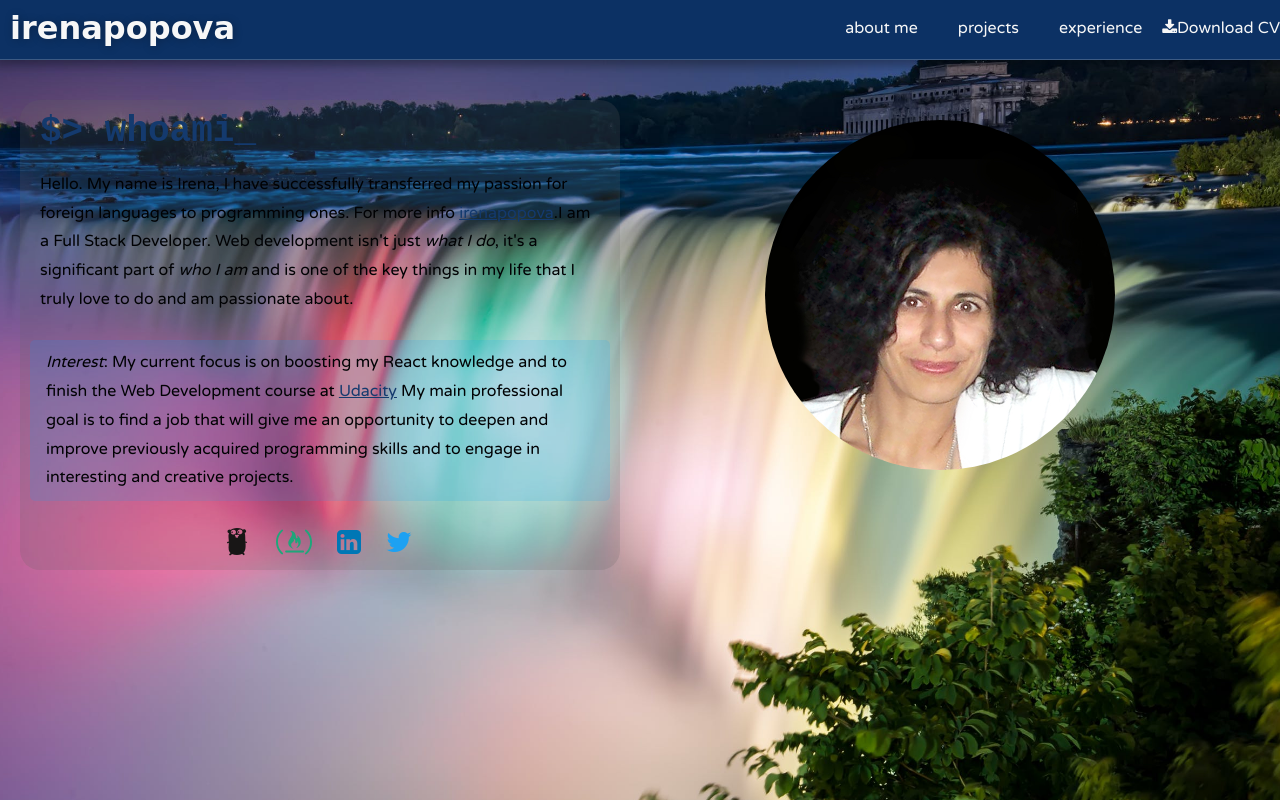
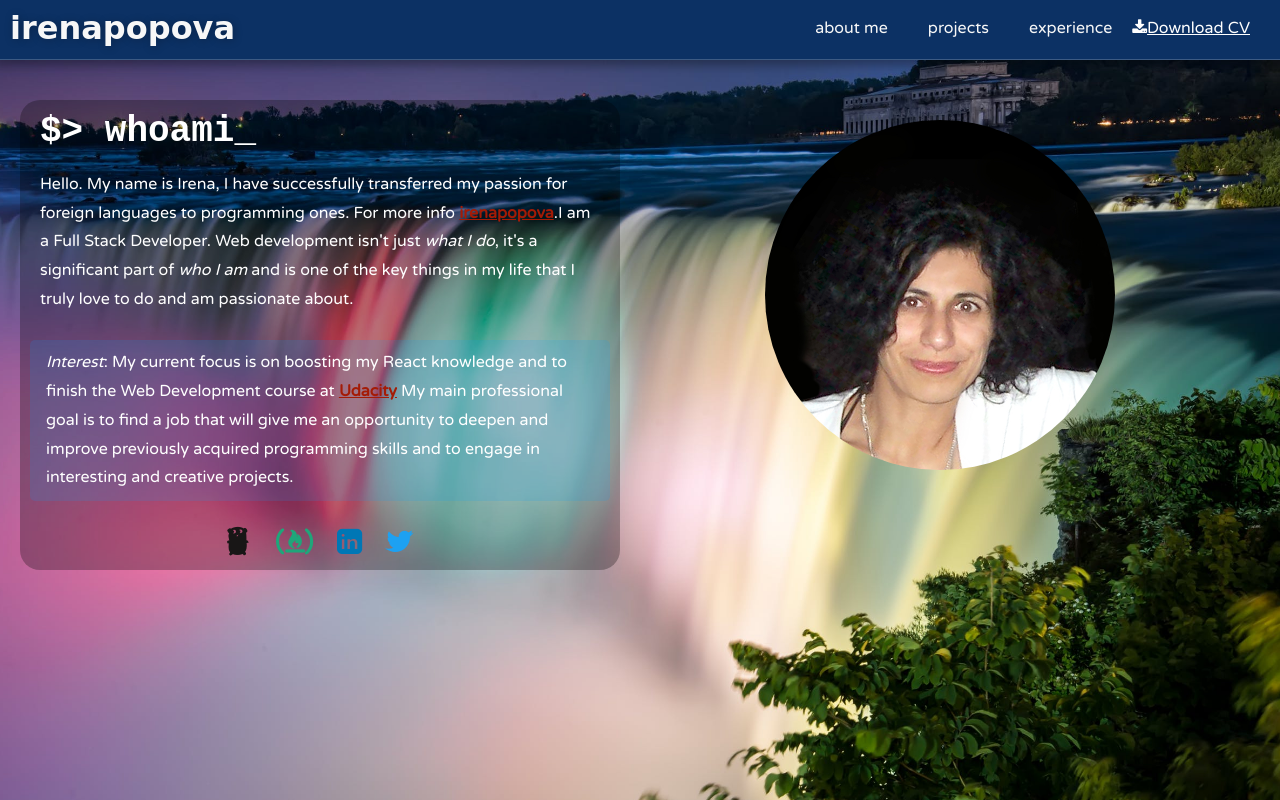
Before and after one commit to irenapopova/my-portfolio, a plain HTML site: page index.html in a window 1280 px wide. Drawn offline with nearby package versions, Linux system fonts and the light colour scheme; a web font is replaced by a local one.

Commit message:
fix cv anchor tag

```diff
--- a/index.html
+++ b/index.html
@@ -38,7 +38,7 @@
             <li class="nav-item"><a href="#welcome-section" title="Get to know irenapopova" class="nav-link">About Me</a></li>
             <li class="nav-item"><a href="#projects" title="Projects irenapopova has worked on" class="nav-link">Projects</a></li>
             <li class="nav-item"><a href="#experience" title="Web development experience" class="nav-link">Experience</a></li>
-           <li a href="assets/cv.pdf" target="_blank" class="hvr-sweep-to-bottom"><i class="fa fa-download" aria-hidden="true"></i><span>Download CV</span></a> </li>
+           <li class="cv-li"><a href="https://www.visualcv.com/l7dhfhuwusg/" class="hvr-sweep-to-bottom"><i class="fa fa-download" aria-hidden="true"></i><span>Download CV</span></a> </li>
           </ul>
         </nav>
       </div>
--- a/style.css
+++ b/style.css
@@ -252,6 +252,7 @@ a:active {
   font-size: 3.6rem;
   padding: 0.5rem 1rem;
   padding-top: 0;
+  color: white;
 
 }
 
@@ -286,8 +287,13 @@ a:active {
   /* flex: 1; */
   padding: 0 1rem;
   max-width: 60rem;
-  background-color: rgba(100, 100, 100, 0.2);
+  background-color: rgba(0, 0, 0, 0.276);
   border-radius: 2rem;
+  color: white;
+}
+.whoami__body a{
+  color: rgb(164, 27, 6);
+  font-weight: bold;
 }
 .whoami__description {
   margin: 0;
@@ -629,6 +635,11 @@ a:active {
   display: flex;
   flex-flow: row wrap;
   text-align: center;
+}
+
+.cv-li a{
+  color: white;
+  margin-right: 3rem;
 }
 
 .experience-list li {
```
